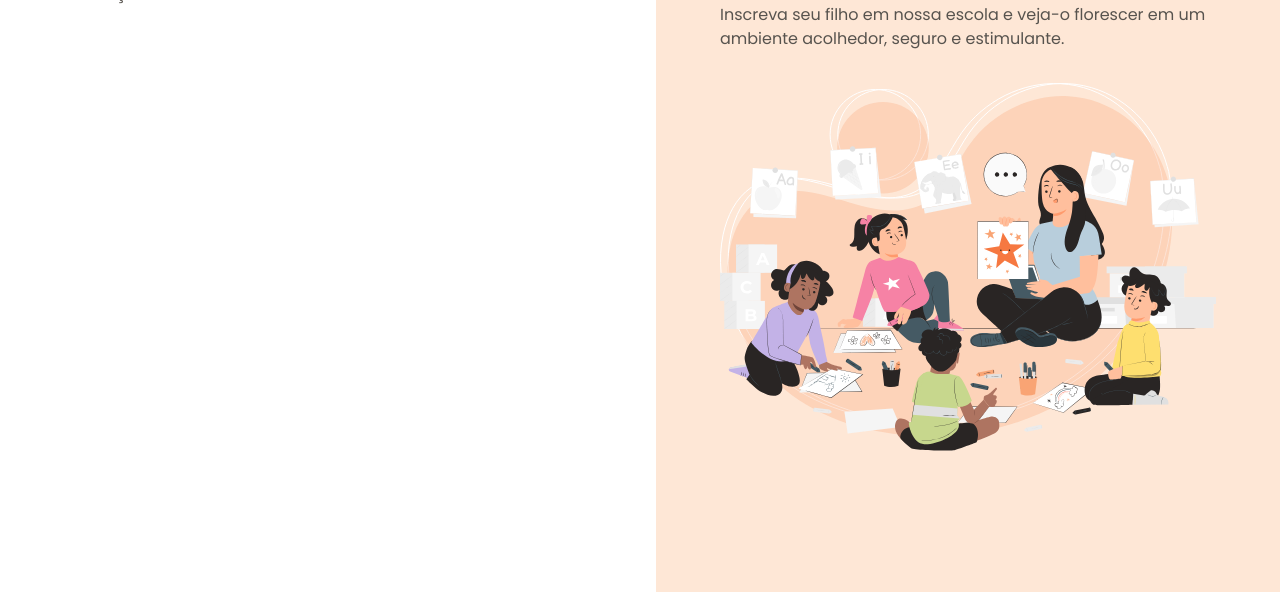
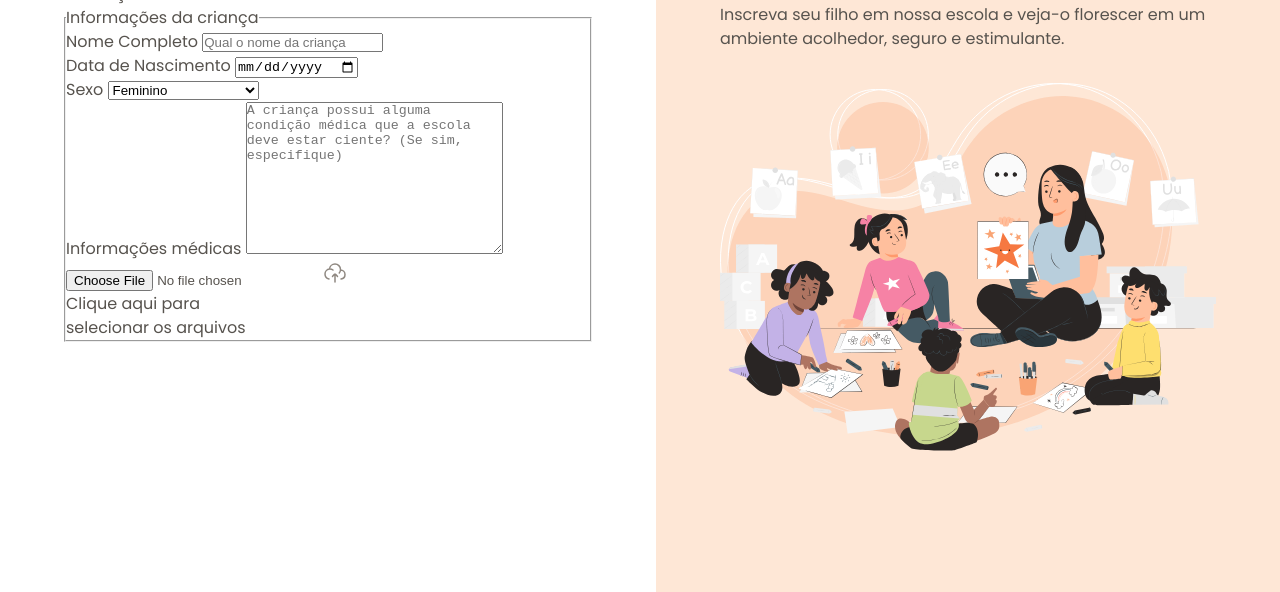
Before and after one commit to juniorvargas96/Formulario, a plain HTML site: page index.html in a window 1280 px wide. Shown: the part 208-800 px from the top of the page. Drawn offline with Linux system fonts and the light colour scheme.

Commit message:
iniciando o formulario

```diff
--- a/index.html
+++ b/index.html
@@ -22,6 +22,49 @@
         <h1>Formulário de matrícula</h1>
 
         <p>Preencha os dados abaixo para matricular seu filho na escola de educação infantil Estrelas do Amanhã.</p>
+
+        <form method="post" enctype="multipart/form-data">
+          <fieldset class="child-info">
+            <legend>Informações da criança</legend>
+
+            <div class="input-wrapper">
+              <label for="">Nome Completo</label>
+              <input
+                  id="fullname"
+                  type="text"
+                  placeholder="Qual o nome da criança">
+            </div>
+
+            <div class="input-wrapper">
+              <label for="">Data de Nascimento</label>
+              <input type="date" id="birth" lang="pt-BR">
+            </div>
+
+            <div class="select-wrapper">
+              <label for="birth">Sexo</label>
+              <select name="gender" id="gender">
+                <option value="female">Feminino</option>
+                <option value="male">Masculino</option>
+                <option value="na">Prefiro não responder</option>
+              </select>
+            </div>
+
+            <div class="textarea-wrapper">
+              <label for="medical-ifno">Informações médicas</label>
+              <textarea name="medical-ifno" id="medical-ifno" cols="30" rows="10" placeholder="A criança possui alguma condição médica que a escola deve estar ciente? (Se sim, especifique)"></textarea>
+            </div>
+
+            <div class="droparea-wrapper">
+              <input type="file" id="birth-file" name="birth-file">
+              <img src="assets/icons/cloud-upload.svg" alt="">
+              <p>
+                Clique aqui para <br>
+                selecionar os arquivos
+              </p>
+            </div>
+
+          </fieldset>
+        </form>
       </div>
     </main>
 
```
